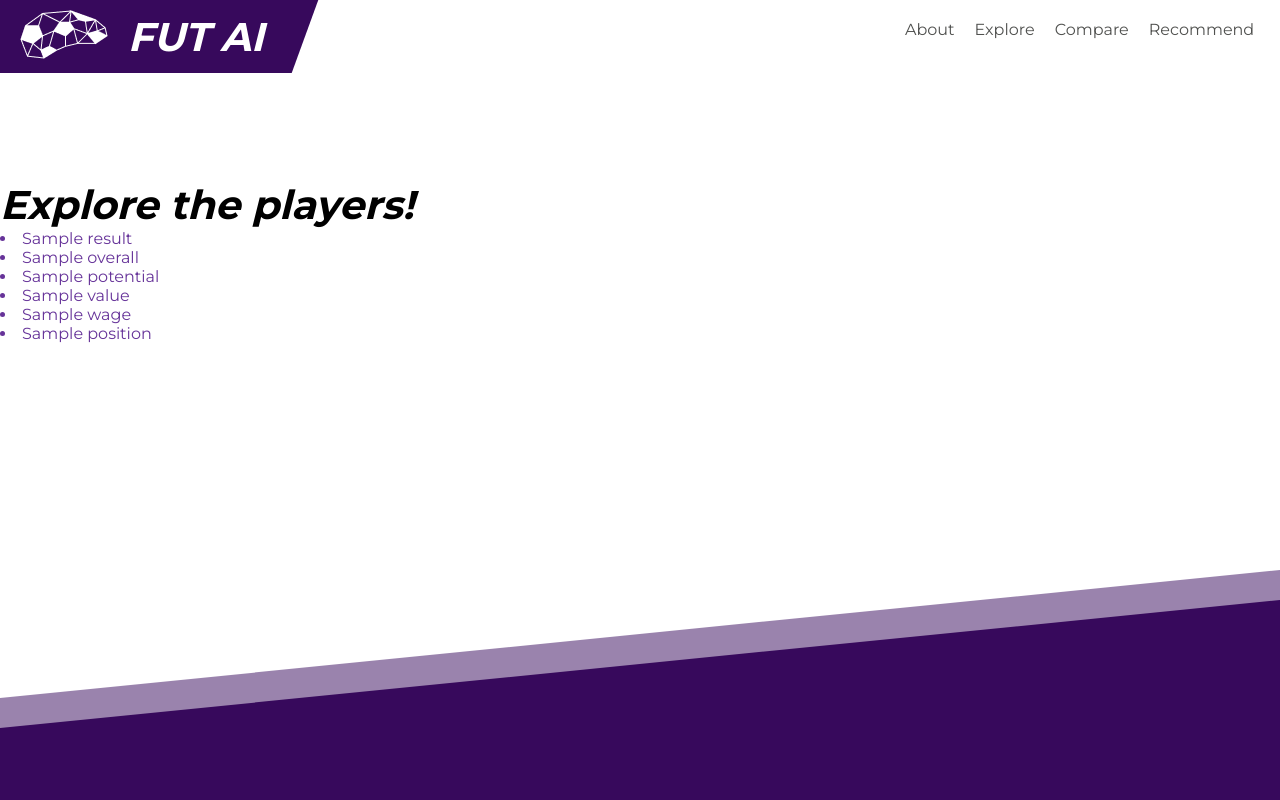
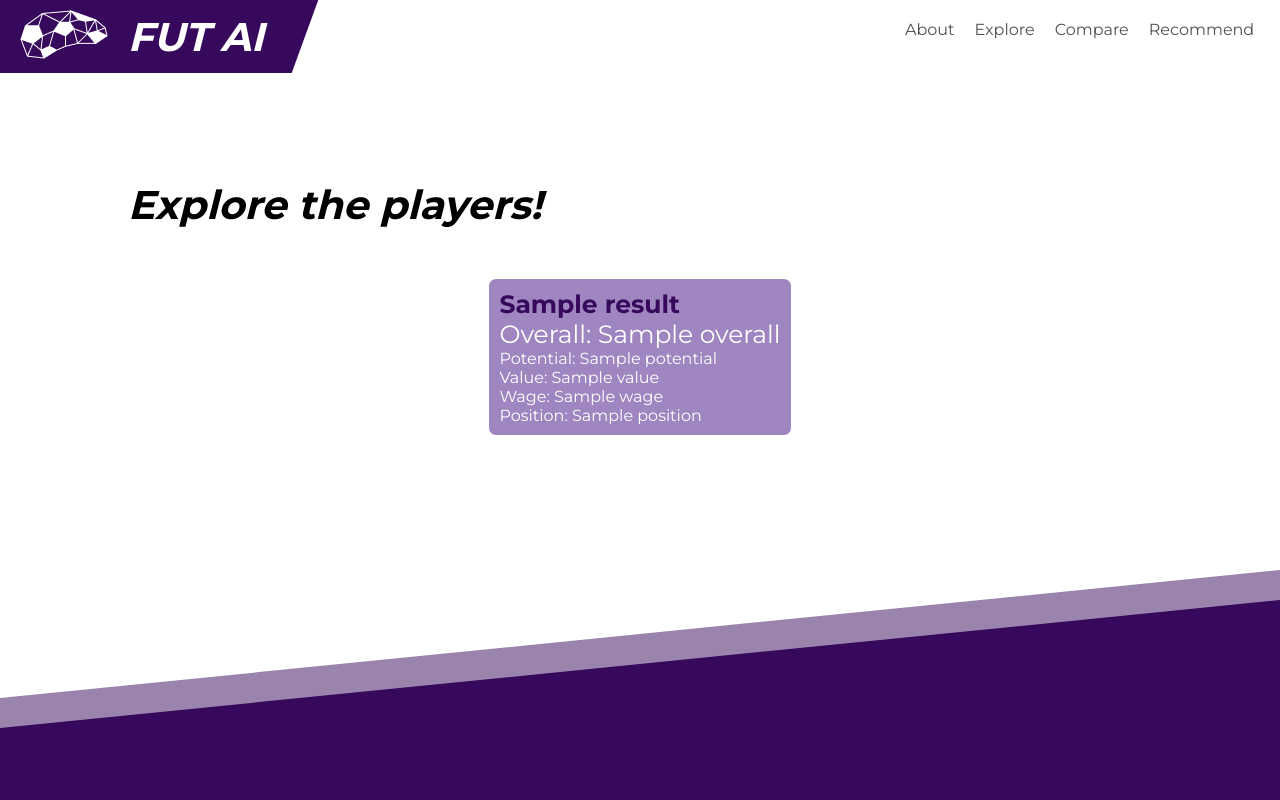
Before and after one commit to CTRLCAT/fifa19-players, a Flask app: template FIFAPP/templates/search.html in a window 1280 px wide. Run offline with Flask 2, Linux system fonts and the light colour scheme; the template is opened without the code that fills it: most values are stand-ins (such as "Sample title", 1, 10 or a date in 2020); parts of the project's set-up code (start-up, migrations or seed data) failed here and were passed over.

Commit message:
Developed search results desktop front-end

```diff
--- a/FIFAPP/static/css/style.css
+++ b/FIFAPP/static/css/style.css
@@ -101,6 +101,7 @@ h4{
 
 #exploreinstructions{
     margin-top: calc(100px + 10vh);
+    margin-left: 10vw;
 }
 
 #searchbox{
@@ -135,14 +136,6 @@ h4{
 #selectbox{
     margin-top: 100px;
 }
-
-
-
-
-
-
-
-
 .autocomplete {
     /*the container must be positioned relative:*/
     position: relative;
@@ -159,11 +152,13 @@ input {
 input[type=text] {
     background-color: #f1f1f1;
     width: 100%;
+    font-family: 'Montserrat', sans-serif;
 }
 input[type=submit] {
     background-color: #37095C;
     color: #fff;
     margin-left: 15px;
+    font-family: 'Montserrat', sans-serif;
 }
 .autocomplete-items {
     position: absolute;
@@ -191,3 +186,26 @@ input[type=submit] {
     background-color: #37095C !important;
     color: #ffffff;
 }
+#playersdisplay{
+    display: flex;
+    flex-wrap: wrap;
+    justify-content: space-around;
+    margin-top: 50px;
+    align-content: space-evenly;
+}
+#playerinfo{
+    background-color: #9F86C0;
+    color: #ffffff;
+    padding: 10px;
+    border-radius: 7px;
+    font-family: 'Montserrat', sans-serif;
+}
+#playersname{
+    font-size: 25px;
+    font-weight: bold;
+    color: #37095C;
+}
+#playeroverall{
+
+    font-size: 25px;
+}
--- a/FIFAPP/templates/search.html
+++ b/FIFAPP/templates/search.html
@@ -7,14 +7,17 @@ Explore FIFA 21 players
 {% block content %}
 <h3 id='exploreinstructions'>Explore the players!</h3>
 
-{% for r in results %}
-    <li>{{ r.Name }}</li>
-    <li>{{ r.Overall }}</li>
-    <li>{{ r.Potential }}</li>
-    <li>{{ r.Value }}</li>
-    <li>{{ r.Wage }}</li>
-    <li>{{ r.Position }}</li>
-{% endfor %}
-
+<div id='playersdisplay'>
+    {% for r in results %}
+    <div id='playerinfo'>
+        <p id='playersname'>{{ r.Name }}</p>
+        <p id='playeroverall'>Overall: {{ r.Overall }}</p>
+        <p>Potential: {{ r.Potential }}</p>
+        <p>Value: {{ r.Value }}</p>
+        <p>Wage: {{ r.Wage }}</p>
+        <p>Position: {{ r.Position }}</p>
+    </div>
+    {% endfor %}
+</div>
 
 {% endblock %}
```
